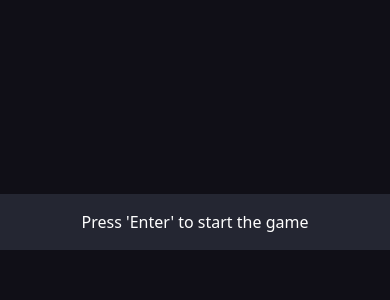
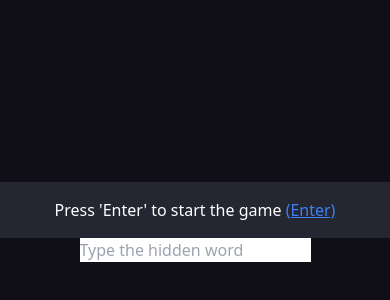
Before and after one commit to hiftiedev/wordhunt.fun, a SvelteKit app: page / in a window 390 px wide. Shown: the part 200-500 px from the top of the page. Built offline with nearby package versions, Linux system fonts and the light colour scheme.

Commit message:
Experiments

```diff
--- a/src/routes/+page.svelte
+++ b/src/routes/+page.svelte
@@ -9,9 +9,10 @@
     let randomString: string = '';
     let message: string = "Press 'Enter' to start the game";
     let userInput: string = '';
-    let resultMessage: string = '';
+    let result: string = '';
+    let isMobile: boolean;
 
-    function generateRandomStringWithWord(length: number): string {
+    function String(length: number): string {
         const characters = 'ABCDEFGHIJKLMNOPQRSTUVWXYZabcdefghijklmnopqrstuvwxyz0123456789';
 
         let result = '';
@@ -30,7 +31,7 @@
                 addedWord = true;
 
                 localStorage.setItem('hiddenWord', randomWord.toLowerCase());
-				console.log(randomWord.toLowerCase())
+                console.log(randomWord.toLowerCase());
             } else {
                 const randomIndex = Math.floor(Math.random() * characters.length);
                 result += characters.charAt(randomIndex);
@@ -40,23 +41,36 @@
         return result;
     }
 
+    function handleKeyDown(event: KeyboardEvent) {
+        if (event.key === 'Enter') {
+            if (!gameStarted) {
+                startGame();
+            } else {
+                checkUserInput();
+            }
+        }
+    }
+
     onMount(() => {
+        isMobile = window.innerWidth < 600; // Adjust the breakpoint as needed
         localStorage.removeItem('hiddenWord');
         document.addEventListener('keydown', handleKeyDown);
+
+        return () => {
+            document.removeEventListener('keydown', handleKeyDown);
+        };
     });
 
     onDestroy(() => {
         localStorage.removeItem('hiddenWord');
     });
 
-    function handleKeyDown(event: KeyboardEvent) {
-        if (!gameStarted && event.key === 'Enter') {
-            gameStarted = true;
-            randomString = generateRandomStringWithWord(60);
-            message = '';
-            userInput = '';
-            resultMessage = '';
-        }
+    function startGame() {
+        gameStarted = true;
+        randomString = String(60);
+        message = '';
+        userInput = '';
+        result = '';
     }
 
     function checkUserInput() {
@@ -64,14 +78,14 @@
         const hiddenWord = localStorage.getItem('hiddenWord');
 
         if (trimmedUserInput === hiddenWord) {
-            resultMessage = 'Correct!';
+            result = 'Correct!';
         } else {
-            resultMessage = 'Wrong!';
+            result = 'Wrong!';
         }
 
         localStorage.removeItem('hiddenWord');
 
-        randomString = generateRandomStringWithWord(60);
+        randomString = String(60);
     }
 </script>
 
@@ -80,19 +94,29 @@
     <meta name="description" content="Challenge your eyes and hunt for words within sentences that do not contain any spaces between them." />
 </svelte:head>
 
-<main class="flex items-center justify-center h-[100svh]">
+<main class="flex flex-col items-center justify-center h-[100svh]">
     <div class="bg-[#242632] w-full sm:max-w-[80%] md:max-w-[60%] lg:max-w-[40%] p-4 text-white overflow-hidden">
         {#if message}
-            <div class="break-words text-center">{message}</div>
+            <div class="break-words text-center">
+                {message}
+                {#if isMobile}
+                    <button on:click={startGame} class="text-blue-500 underline">(Enter)</button>
+                {/if}
+            </div>
         {:else}
-            <div class="break-words text-center">{randomString}</div>
-            <input class="text-black" type="text" bind:value={userInput} placeholder="Type the hidden word" />
-            <button on:click={checkUserInput}>Check</button>
-            {#if resultMessage}
-                <p class="{resultMessage === 'Correct!' ? 'text-green-500' : 'text-red-500'}">{resultMessage}</p>
-            {/if}
+            <div class="break-words text-center">
+                {randomString}
+            </div>
         {/if}
     </div>
+
+	<input class="text-black" type="text" bind:value={userInput} placeholder="Type the hidden word" on:keydown={handleKeyDown} />
+	{#if result}
+		<p class="{result === 'Correct!' ? 'text-green-500' : 'text-red-500'}">{result}</p>
+	{/if}
+	{#if gameStarted && userInput.trim() === ''}
+		<p class="text-red-500">Write something</p>
+	{/if}
 </main>
 
 <style>
```
